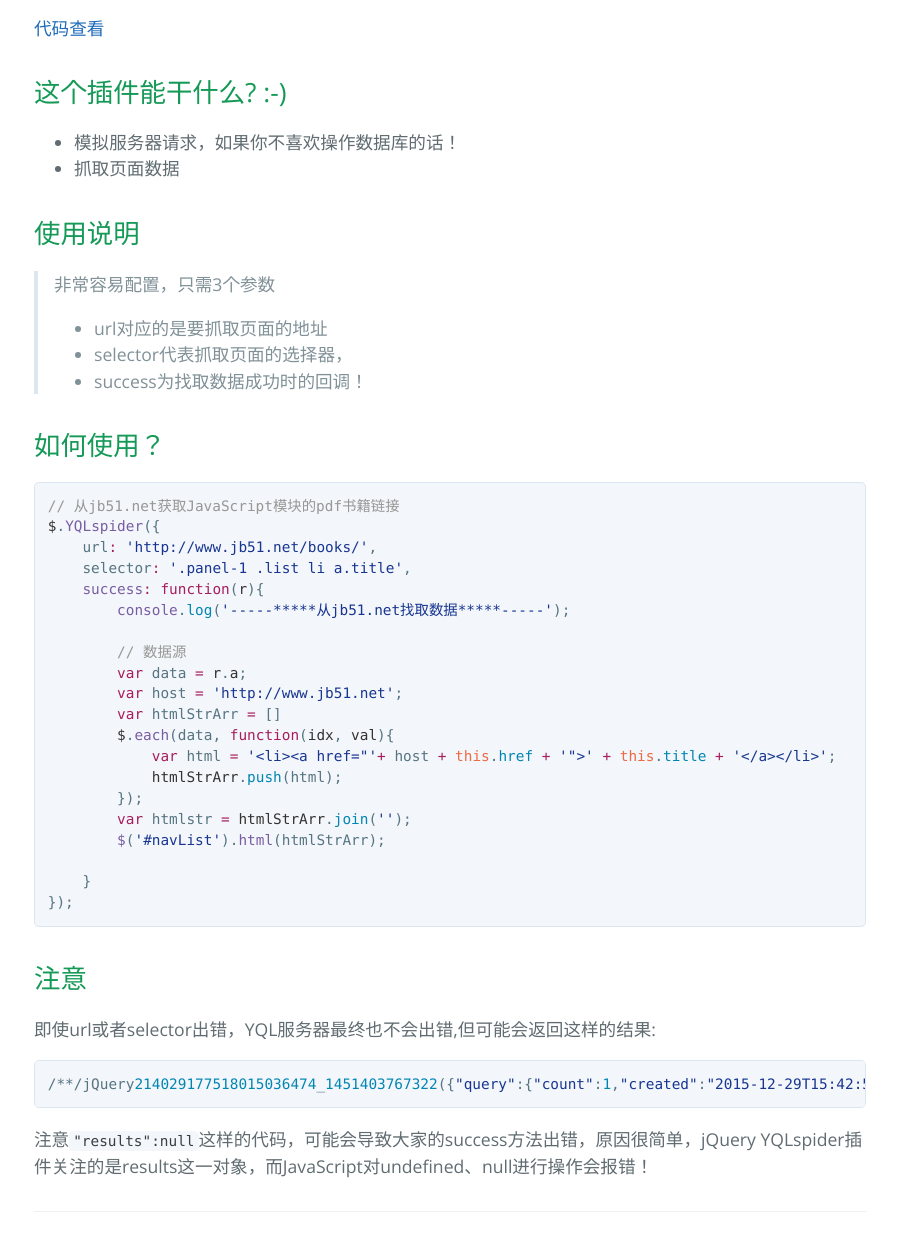
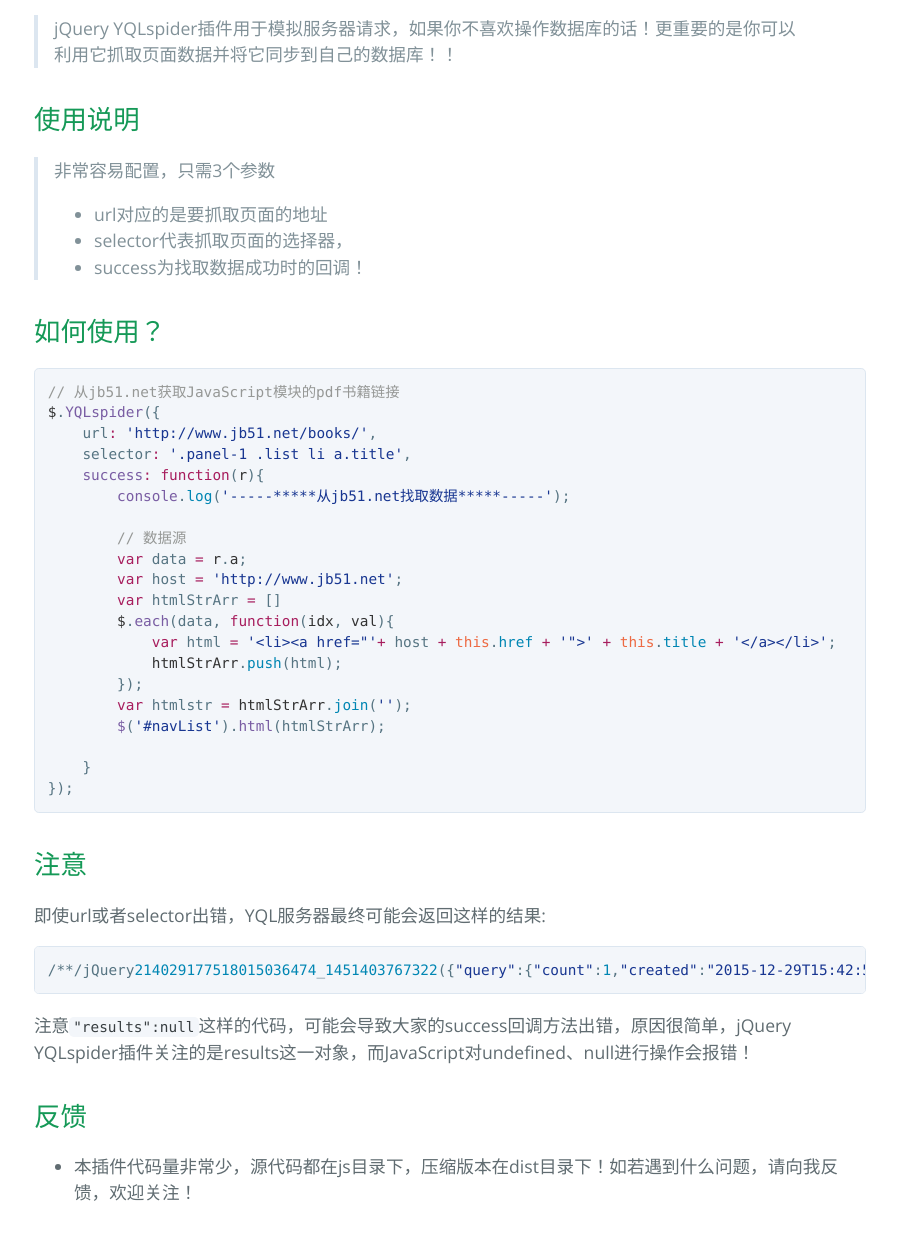
Before and after one commit to BinWiki/YQLspider, a plain HTML site: page index.html in a window 1280 px wide. Shown: the part 470-1704 px from the top of the page, without its empty margins (190-1087 px from the left). Drawn offline with nearby package versions, Linux system fonts and the light colour scheme.

```diff
--- a/index.html
+++ b/index.html
@@ -22,15 +22,9 @@
       <h1>
 <a id="jquery-yqlspider插件" class="anchor" href="#jquery-yqlspider%E6%8F%92%E4%BB%B6" aria-hidden="true"><span class="octicon octicon-link"></span></a>jQuery YQLspider插件</h1>
 
-<p><a href="index.html">代码查看</a></p>
-
-<h2>
-<a id="这个插件能干什么--" class="anchor" href="#%E8%BF%99%E4%B8%AA%E6%8F%92%E4%BB%B6%E8%83%BD%E5%B9%B2%E4%BB%80%E4%B9%88--" aria-hidden="true"><span class="octicon octicon-link"></span></a>这个插件能干什么? :-)</h2>
-
-<ul>
-<li>模拟服务器请求，如果你不喜欢操作数据库的话！</li>
-<li>抓取页面数据</li>
-</ul>
+<blockquote>
+<p>jQuery YQLspider插件用于模拟服务器请求，如果你不喜欢操作数据库的话！更重要的是你可以利用它抓取页面数据并将它同步到自己的数据库！！</p>
+</blockquote>
 
 <h2>
 <a id="使用说明" class="anchor" href="#%E4%BD%BF%E7%94%A8%E8%AF%B4%E6%98%8E" aria-hidden="true"><span class="octicon octicon-link"></span></a>使用说明</h2>
@@ -72,11 +66,18 @@
 <h2>
 <a id="注意" class="anchor" href="#%E6%B3%A8%E6%84%8F" aria-hidden="true"><span class="octicon octicon-link"></span></a>注意</h2>
 
-<p>即使url或者selector出错，YQL服务器最终也不会出错,但可能会返回这样的结果:</p>
+<p>即使url或者selector出错，YQL服务器最终可能会返回这样的结果:</p>
 
 <div class="highlight highlight-source-json"><pre>/**/jQuery<span class="pl-c1">214029177518015036474</span>_<span class="pl-c1">1451403767322</span>({<span class="pl-s"><span class="pl-pds">"</span>query<span class="pl-pds">"</span></span>:{<span class="pl-s"><span class="pl-pds">"</span>count<span class="pl-pds">"</span></span>:<span class="pl-c1">1</span>,<span class="pl-s"><span class="pl-pds">"</span>created<span class="pl-pds">"</span></span>:<span class="pl-s"><span class="pl-pds">"</span>2015-12-29T15:42:58Z<span class="pl-pds">"</span></span>,<span class="pl-s"><span class="pl-pds">"</span>lang<span class="pl-pds">"</span></span>:<span class="pl-s"><span class="pl-pds">"</span>en-US<span class="pl-pds">"</span></span>,<span class="pl-s"><span class="pl-pds">"</span>results<span class="pl-pds">"</span></span>:{<span class="pl-s"><span class="pl-pds">"</span>results<span class="pl-pds">"</span></span>:<span class="pl-c1">null</span>}}}});</pre></div>
 
-<p>注意<code>"results":null</code>这样的代码，可能会导致大家的success方法出错，原因很简单，jQuery YQLspider插件关注的是results这一对象，而JavaScript对undefined、null进行操作会报错！</p>
+<p>注意<code>"results":null</code>这样的代码，可能会导致大家的success回调方法出错，原因很简单，jQuery YQLspider插件关注的是results这一对象，而JavaScript对undefined、null进行操作会报错！</p>
+
+<h2>
+<a id="反馈" class="anchor" href="#%E5%8F%8D%E9%A6%88" aria-hidden="true"><span class="octicon octicon-link"></span></a>反馈</h2>
+
+<ul>
+<li>本插件代码量非常少，源代码都在js目录下，压缩版本在dist目录下！如若遇到什么问题，请向我反馈，欢迎关注！</li>
+</ul>
 
       <footer class="site-footer">
         <span class="site-footer-owner"><a href="https://github.com/devtip/YQLspider">Yqlspider</a> is maintained by <a href="https://github.com/devtip">devtip</a>.</span>
```
Also changed, not shown: params.json (+1 -1 lines).
